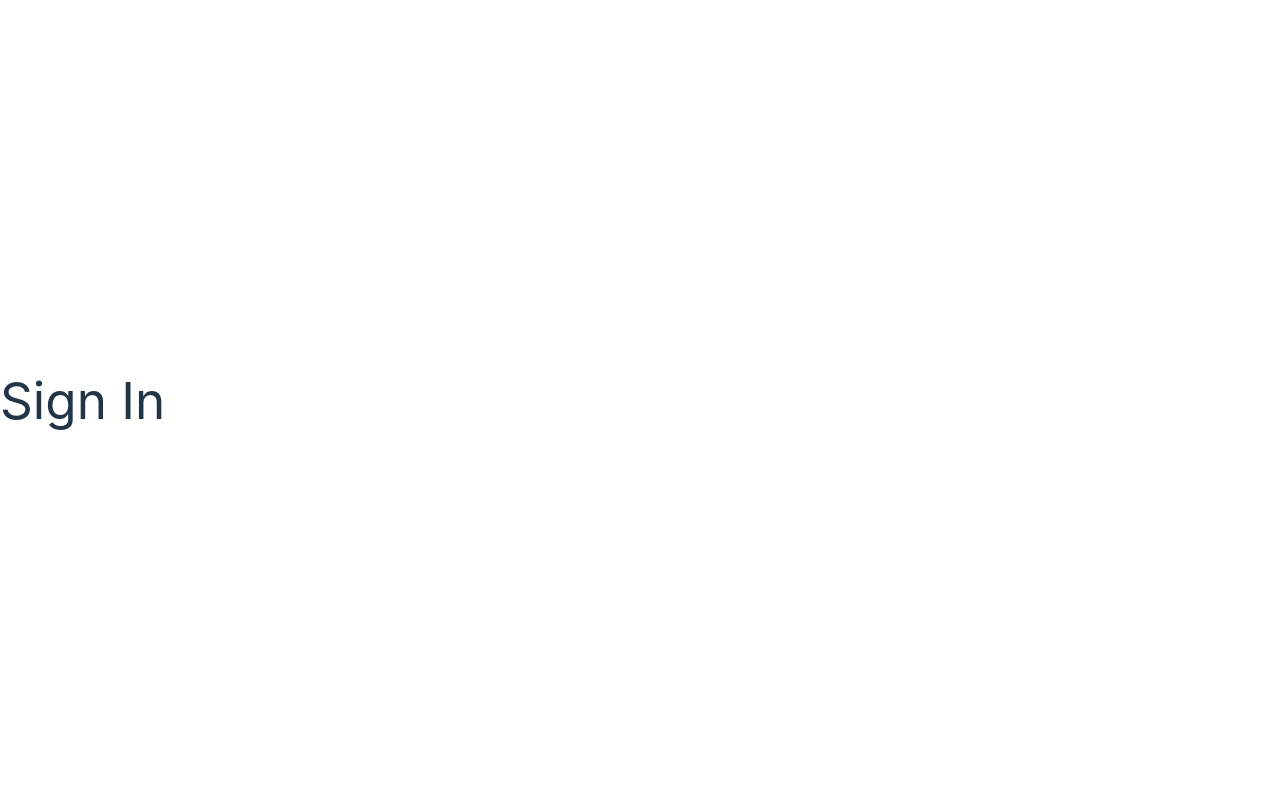
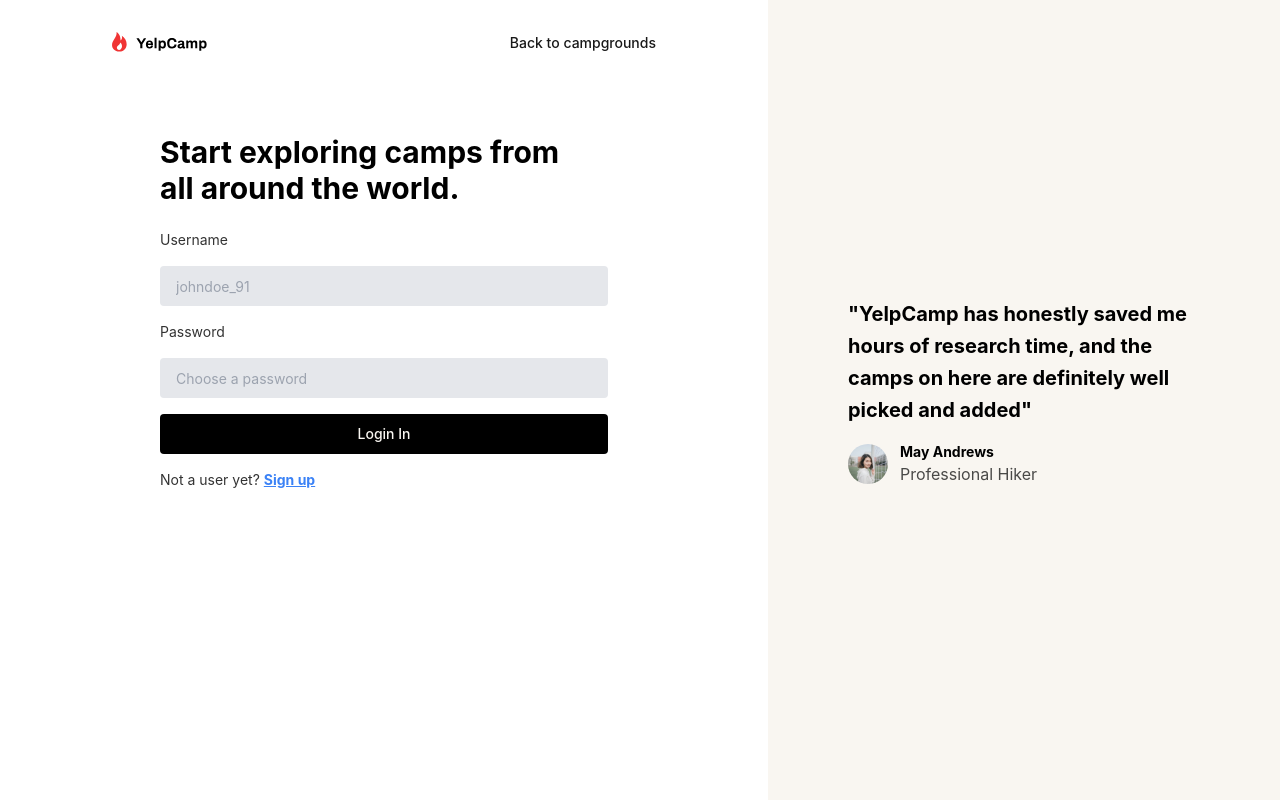
Before and after one commit to isthisrealhardik/yelp-camp, a React (Vite) app: page /signin in a window 1280 px wide. Built offline with nearby package versions, Linux system fonts and the light colour scheme.

Commit message:
login page done both ver

```diff
--- a/src/components/Nav.jsx
+++ b/src/components/Nav.jsx
@@ -31,7 +31,9 @@ function Nav() {
             <img src={Menu} alt="Menu" />
         </div>
         <div className='hidden lg:flex justify-center items-center space-x-3'>
-            <button className=' text-secondary bg-transparent text-sm hover:opacity-50 transition-all' >Login</button>
+            <button className=' text-secondary bg-transparent text-sm hover:opacity-50 transition-all' >
+                <Link to='/signin' className='text-secondary hover:text-secondary hover:opacity-70 hover:border-0'>Login</Link>
+            </button>
             <button className='rounded-md my-2 text-primary bg-secondary h-12 text-sm hover:bg-transparent hover:text-secondary hover:border hover:border-secondary transition-all font-bold' >
                 <Link to='/signup' className='text-primary hover:text-secondary hover:opacity-70 hover:border-0'>Create an account</Link>
             </button>
@@ -40,8 +42,12 @@ function Nav() {
         {/* dropdown */}
         <div id='dropdown' className='absolute hidden flex-col justify-center items-start px-4 py-4 bg-primary w-[50%] rounded rounded-tr-none shadow-sm top-16 left-[10.2rem]'>
             <img src={Close} alt="Close" className='relative left-60 w-4 hidden' />
-            <button className=' text-secondary bg-transparent text-sm hover:opacity-50 transition-all' >Home</button>
-            <button className=' text-secondary bg-transparent text-sm hover:opacity-50 transition-all' >Login</button>
+            <button className=' text-secondary bg-transparent text-sm hover:opacity-50 transition-all' >
+                <Link to='/' className='text-secondary hover:text-secondary hover:opacity-70 hover:border-0'>Home</Link>
+            </button>
+            <button className=' text-secondary bg-transparent text-sm hover:opacity-50 transition-all' >
+                <Link to='/signin' className='text-secondary hover:text-secondary hover:opacity-70 hover:border-0'>Login</Link>
+            </button>
             <button className='rounded-md my-2 text-primary bg-secondary h-12 text-xs hover:bg-transparent hover:text-secondary hover:border hover:border-secondary transition-all' >
                 <Link to='/signup' className='text-secondary hover:text-primary hover:opacity-70 hover:border-0'>Create an account</Link>
             </button>
--- a/src/components/Search.jsx
+++ b/src/components/Search.jsx
@@ -8,7 +8,7 @@ function Search() {
         <p className='text-base my-2 opacity-90'>View our hand-picked campgrounds from all over the world, or add your own</p>
         <div className='w-full flex flex-col lg:flex-row justify-start items-start space-y-3 my-4 lg:space-x-3 lg:space-y-0 lg:justify-start lg:items-center'>
             <input type="text" placeholder={`Search for camps`} className='h-14 rounded w-full lg:w-[50%] bg-white border border-secondary border-opacity-30 px-4' />
-            <button className='rounded-md my-2 text-primary bg-secondary h-14 w-full lg:w-[25%] text-base hover:bg-transparent hover:text-secondary hover:border hover:border-secondary transition-all'>Search</button>
+            <button className=' flex justify-center items-center rounded-md my-2 text-primary bg-secondary h-14 w-full lg:w-[25%] text-base hover:bg-transparent hover:text-secondary hover:border hover:border-secondary transition-all'>Search</button>
             <p className='text-secondary opacity-70 hover:opacity-100 underline lg:hidden'>Or add your own campground</p>
         </div>
         <p className='text-secondary opacity-70 hover:opacity-100 underline hidden lg:block'>Or add your own campground</p>
--- a/src/pages/Signin.jsx
+++ b/src/pages/Signin.jsx
@@ -1,11 +1,51 @@
 import React from 'react'
+import Logo from "../../Assets/Logo.svg";
+import { Link } from 'react-router-dom';
+import Testimonial from "../../Assets/User Testimonial.svg"
 
-function Signin() {
+function SignUp() {
   return (
-    <div>
-        <h1>Sign In</h1>
+    <div className='flex flex-col justify-start items-start h-full w-screen text-secondary lg:flex-row lg:h-screen'>
+        {/* above */}
+        <div className='bg-white w-screen flex flex-col justify-center px-8 lg:px-28 pb-4 lg:h-screen lg:justify-start lg:w-[60%]'>
+            {/* Nav */}
+            <div className='flex justify-between items-center py-8'>
+                <img src={Logo} alt="Logo" className='lg:w-24' />
+                <Link to='/search' className='text-secondary opacity-90 text-sm'>Back to campgrounds</Link>
+            </div>
+            {/* Content */}
+            <div className='lg:p-12'>
+                <h1 className='font-bold text-3xl pr-12'>Start exploring camps from all around the world.</h1>
+
+                <div className='flex flex-col justify-start items-start my-6 space-y-4'>
+                    <label htmlFor="username" className='opacity-80 lg:text-sm'>Username</label>
+                    <input type="text" name='username' placeholder='johndoe_91' className='bg-gray-200 rounded h-11 w-full px-4 lg:h-10 lg:placeholder:text-sm' />
+
+                    <label htmlFor="password" className='opacity-80 lg:text-sm'>Password</label>
+                    <input type="password" name="password" placeholder='Choose a password' className='bg-gray-200 rounded h-11 w-full px-4 lg:h-10 lg:placeholder:text-sm' />
+
+                    <button className='text-primary bg-secondary w-full rounded text-center h-14 lg:h-10 lg:text-sm'>Login In</button>
+                    <div className='flex space-x-1'>
+                        <p className='opacity-80 lg:text-sm'>Not a user yet?</p>
+                        <Link to='/signup' className='text-blue-500 underline font-bold lg:text-sm'>Sign up</Link>
+                    </div>
+                </div>
+            </div>
+
+        </div>
+        {/* below */}
+        <div className='bg-primary h-full w-screen flex flex-col py-8 justify-start items-start px-8 lg:w-[40%] lg:justify-center lg:px-20'>
+            <h1 className='font-bold text-xl leading-8'>"YelpCamp has honestly saved me hours of research time, and the camps on here are definitely well picked and added"</h1>
+            <div className='py-8 flex space-x-3 lg:py-4'>
+                <img src={Testimonial} alt="Testimonial" />
+                <div className='flex flex-col justify-start items-start'>
+                    <p className='font-bold text-sm'>May Andrews</p>
+                    <p className='opacity-70'>Professional Hiker</p>
+                </div>
+            </div>
+        </div>
     </div>
   )
 }
 
-export default Signin
+export default SignUp
```
